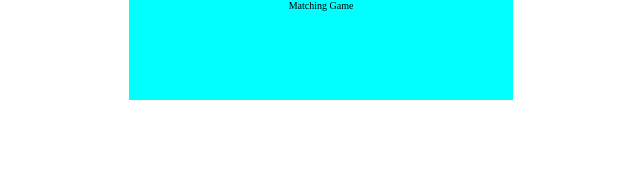
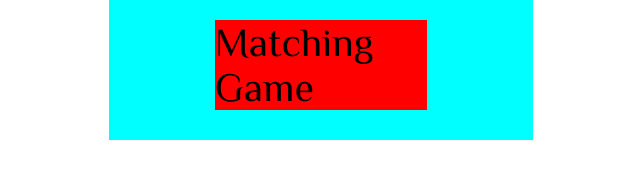
Before and after one commit to veselinn16/memory-game-project, a website: page index.html in a window 1280 px wide. Shown: the whole page, without its empty margins (319-959 px from the left). Drawn offline with Linux system fonts and the light colour scheme.

Commit message:
center and style title

```diff
--- a/sass/layout/_info.scss
+++ b/sass/layout/_info.scss
@@ -5,4 +5,15 @@
     width: 30%;
     height: 10em;
     background-color: aqua;
+    padding: 2em;
+
+    &__title {
+        position: absolute;
+        left: 50%;
+        transform: translate(-50%);
+        font-size: 4em;
+        font-family: "Philosopher", sans-serif;
+        margin-bottom: 1em;
+        background-color: red;
+    }
 }
```
Also changed, not shown: css/styles.css.
